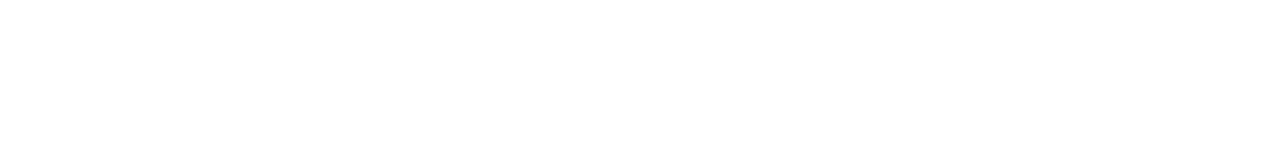
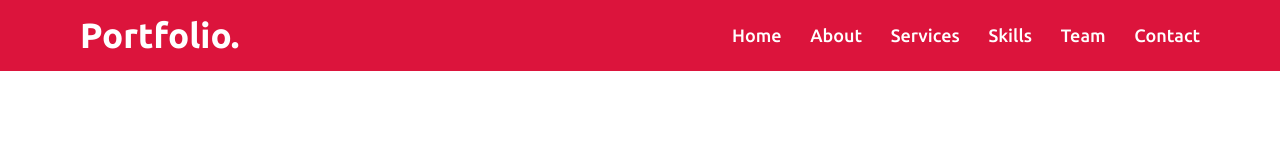
Before and after one commit to asishraz/UI_revision, a plain HTML site: page Portfolio/index.html in a window 1280 px wide. Drawn offline with Linux system fonts and the light colour scheme.

Commit message:
done with the navigation section

```diff
--- a/Portfolio/index.html
+++ b/Portfolio/index.html
@@ -6,8 +6,22 @@
     <meta name="viewport" content="width=device-width, initial-scale=1.0">
     <link rel="stylesheet" href="style.css">
     <title>Portfolio</title>
+    <script src="https://kit.fontawesome.com/a076d05399.js" crossorigin="anonymous"></script>
 </head>
 <body>
+    <nav class="navbar">
+        <div class="max-width">
+            <div class="logo"><a href="#">Portfo<span>lio.</span></a></div>
+            <ul class="menu">
+                <li><a href="#">Home</a></li>
+                <li><a href="#">About</a></li>
+                <li><a href="#">Services</a></li>
+                <li><a href="#">Skills</a></li>
+                <li><a href="#">Team</a></li>
+                <li><a href="#">Contact</a></li>
+            </ul>
+        </div>
+    </nav>
 
 </body>
 </html>
--- a/Portfolio/style.css
+++ b/Portfolio/style.css
@@ -0,0 +1,45 @@
+@import url('https://fonts.googleapis.com/css2?family=Poppins:wght@400;500;600;700&family=Ubuntu:wght@400;500;700&display=swap');
+
+* {
+    margin: 0;
+    padding: 0;
+    box-sizing: border-box;
+    text-decoration: none;
+}
+.max-width {
+    max-width: 1300px;
+    padding: 0 80px;
+    margin: auto;
+}
+
+.navbar {
+    position: fixed;
+    width: 100%;
+    padding: 15px 0;
+    background: crimson;
+    font-family: 'Ubuntu', sans-serif;
+}
+.navbar .max-width {
+    display: flex;
+    align-items: center;
+    justify-content: space-between;
+}
+
+.navbar .logo  a {
+    color: #fff;
+    font-size: 35px;
+    font-weight: 600;
+}
+
+.navbar .menu li {
+    list-style: none;
+    display: inline-block;
+}
+
+.navbar .menu li a {
+    color: #fff;
+    font-size: 18px;
+    font-weight: 500;
+    margin-left: 25px;
+
+}
```
